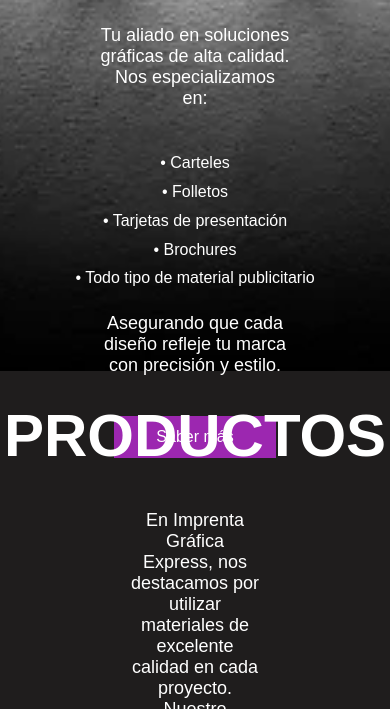
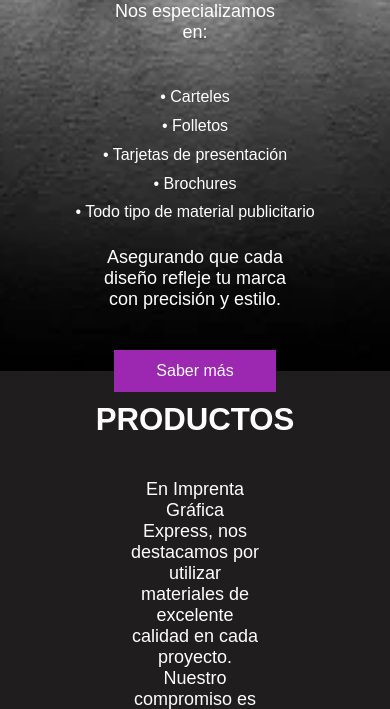
Before and after one commit to AlxzFlakk/imprentagrafica.github.io, a plain HTML site: page index.html in a window 390 px wide. Shown: the part 135-844 px from the top of the page. Drawn offline with Linux system fonts and the light colour scheme.

Commit message:
Update style.css

```diff
--- a/style.css
+++ b/style.css
@@ -197,3 +197,32 @@ p {
     text-align: center;
     font-size: 14px;
 }
+/* Estilo para el título */
+.title {
+    margin-bottom: 40px;
+    font-size: 10vw; /* Hace que el tamaño del título dependa del ancho de la ventana */
+    text-transform: uppercase;
+    color: #fff;
+    line-height: 1.2; /* Ajuste para mejorar la legibilidad */
+}
+
+/* Ajustes para pantallas más pequeñas (móviles) */
+@media (max-width: 600px) {
+    .title {
+        font-size: 12vw; /* Aumenta el tamaño del título en pantallas móviles */
+    }
+}
+
+/* Ajustes para pantallas medianas (tabletas) */
+@media (max-width: 900px) {
+    .title {
+        font-size: 8vw; /* Ajusta el tamaño para tablets */
+    }
+}
+
+/* Ajuste para pantallas grandes */
+@media (min-width: 1200px) {
+    .title {
+        font-size: 5vw; /* Reduce el tamaño del título en pantallas grandes */
+    }
+}
```
